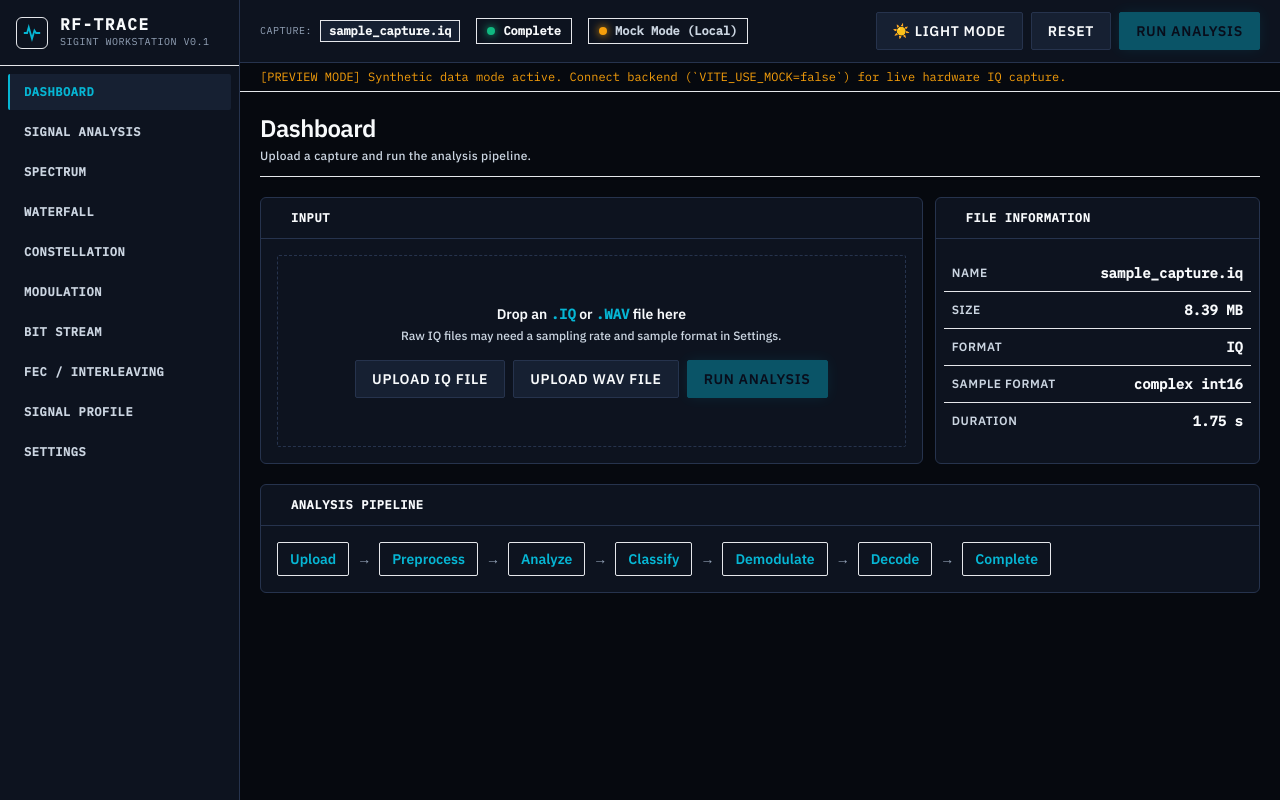
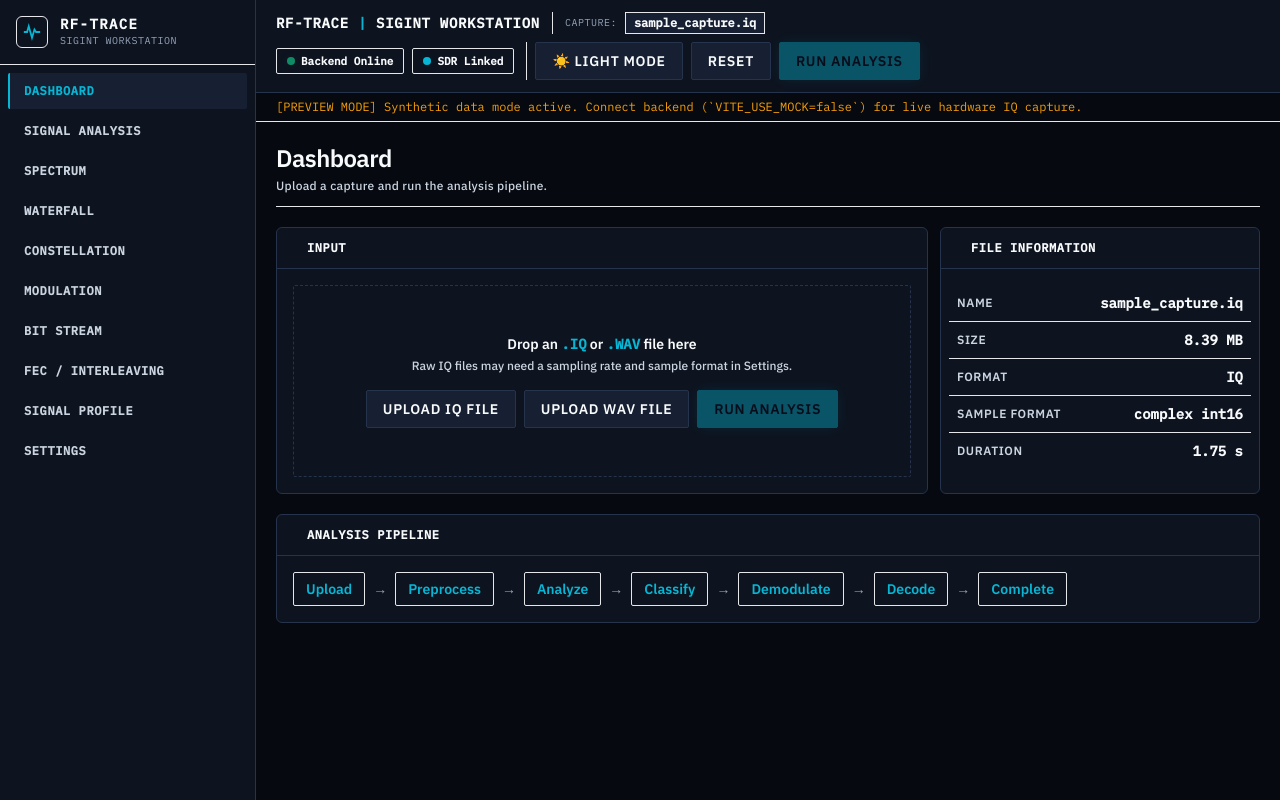
Before and after one commit to MdWaajid/RF-TRACE, a React (Vite) app: page / in a window 1280 px wide. Built offline with nearby package versions, Linux system fonts and the light colour scheme; no server answers.

Commit message:
Update chart components and main AppLayout with CSS variables, card containers, and live status indicators

```diff
--- a/src/App.tsx
+++ b/src/App.tsx
@@ -12,9 +12,23 @@ export default function App() {
   const [page, setPage] = useState<PageId>('Dashboard');
   const a = useAnalysis();
   const pages: Record<PageId, JSX.Element> = {
-    Dashboard: <Dashboard a={a} />, 'Signal Analysis': <SignalAnalysis a={a} />, Spectrum: <Spectrum a={a} />, Waterfall: <WaterfallPage a={a} />,
-    Constellation: <ConstellationPage a={a} />, Modulation: <Modulation a={a} />, 'Bit Stream': <BitStream a={a} />, 'FEC / Interleaving': <Fec a={a} />,
-    'Signal Profile': <Profile a={a} />, Settings: <Settings />,
+    Dashboard: <Dashboard a={a} />,
+    'Signal Analysis': <SignalAnalysis a={a} />,
+    Spectrum: <Spectrum a={a} />,
+    Waterfall: <WaterfallPage a={a} />,
+    Constellation: <ConstellationPage a={a} />,
+    Modulation: <Modulation a={a} />,
+    'Bit Stream': <BitStream a={a} />,
+    'FEC / Interleaving': <Fec a={a} />,
+    'Signal Profile': <Profile a={a} />,
+    Settings: <Settings />,
   };
-  return <AppLayout page={page} setPage={setPage} a={a}>{pages[page]}</AppLayout>;
+
+  return (
+    <div className="min-h-screen bg-bg text-main flex flex-col font-sans">
+      <AppLayout page={page} setPage={setPage} a={a}>
+        {pages[page]}
+      </AppLayout>
+    </div>
+  );
 }
--- a/src/layouts/AppLayout.tsx
+++ b/src/layouts/AppLayout.tsx
@@ -10,13 +10,6 @@ const dot = {
   running: 'bg-accent animate-ping',
   complete: 'bg-emerald-500 shadow-[0_0_8px_#10b981]',
   error: 'bg-bad shadow-[0_0_8px_#f43f5e]',
-} as const;
-
-const be = {
-  mock: ['bg-amber-500 shadow-[0_0_8px_#f59e0b]', 'Mock Mode (Local)'],
-  checking: ['bg-slate-400 animate-pulse', 'Checking Backend…'],
-  online: ['bg-emerald-500 shadow-[0_0_8px_#10b981]', 'Backend Online'],
-  offline: ['bg-bad shadow-[0_0_8px_#f43f5e]', 'Backend Offline'],
 } as const;
 
 export function AppLayout({ page, setPage, a, children }: { page: PageId; setPage: (p: PageId) => void; a: Analysis; children: ReactNode }) {
@@ -41,7 +34,7 @@ export function AppLayout({ page, setPage, a, children }: { page: PageId; setPag
 
   return (
     <div className="min-h-screen flex flex-col md:flex-row bg-bg">
-      <aside className="md:w-60 md:min-h-screen shrink-0 bg-panel border-b md:border-b-0 md:border-r border-line flex md:flex-col overflow-x-auto">
+      <aside className="md:w-64 md:min-h-screen shrink-0 bg-panel border-b md:border-b-0 md:border-r border-line flex md:flex-col overflow-x-auto">
         <div className="flex items-center gap-3 px-4 py-4 shrink-0 border-b border-line/60">
           <div className="w-8 h-8 rounded-md bg-accent/15 border border-accent/40 flex items-center justify-center shadow-xs">
             <svg width="18" height="18" viewBox="0 0 22 22" fill="none" stroke="var(--color-accent)" strokeWidth="2.2">
@@ -49,8 +42,8 @@ export function AppLayout({ page, setPage, a, children }: { page: PageId; setPag
             </svg>
           </div>
           <div>
-            <div className="font-mono font-black tracking-widest text-main text-base leading-none">RF-TRACE</div>
-            <div className="text-[10px] font-mono tracking-wider text-muted uppercase mt-0.5">SIGINT Workstation v0.1</div>
+            <div className="font-mono font-black tracking-widest text-main text-sm leading-none">RF-TRACE</div>
+            <div className="text-[10px] font-mono tracking-wider text-muted uppercase mt-0.5">SIGINT Workstation</div>
           </div>
         </div>
 
@@ -76,33 +69,38 @@ export function AppLayout({ page, setPage, a, children }: { page: PageId; setPag
       </aside>
 
       <div className="flex-1 min-w-0 flex flex-col">
+        {/* Top-navigation header */}
         <header className="flex flex-wrap items-center justify-between gap-x-4 gap-y-2 px-5 py-3 bg-panel border-b border-line text-xs shadow-xs">
-          <div className="flex flex-wrap items-center gap-4">
-            <div className="flex items-center gap-2">
+          <div className="flex items-center gap-3">
+            <span className="font-mono font-extrabold text-sm tracking-wider text-main uppercase">
+              RF-TRACE <span className="text-accent">|</span> SIGINT Workstation
+            </span>
+            <div className="hidden sm:flex items-center gap-2 border-l border-line/60 pl-3">
               <span className="text-muted uppercase font-mono text-[10px] tracking-wider">Capture:</span>
               <span className="font-mono font-bold text-main max-w-xs truncate bg-raised px-2 py-0.5 rounded-xs border border-line/50">{fileName}</span>
             </div>
+          </div>
 
-            <div className="flex items-center gap-2 font-mono font-semibold text-main bg-raised/40 px-2.5 py-1 rounded-xs border border-line/40">
-              <span className="relative flex h-2 w-2">
-                {a.state === 'running' && <span className="animate-ping absolute inline-flex h-full w-full rounded-full bg-sky-400 opacity-75" />}
-                <span className={`relative inline-flex rounded-full h-2 w-2 ${dot[a.state]}`} />
+          <div className="flex flex-wrap items-center gap-3">
+            {/* Live status indicators */}
+            <div className="flex items-center gap-2">
+              <span className="flex items-center gap-1.5 font-mono font-bold text-[11px] text-main px-2.5 py-1 rounded-sm bg-raised/40 border border-line/40">
+                <span className="w-2 h-2 rounded-full bg-emerald-500 glow-emerald animate-pulse" />
+                <span>Backend Online</span>
               </span>
-              <span className="capitalize">{a.state}</span>
+              <span className="flex items-center gap-1.5 font-mono font-bold text-[11px] text-main px-2.5 py-1 rounded-sm bg-raised/40 border border-line/40">
+                <span className="w-2 h-2 rounded-full bg-accent glow-accent" />
+                <span>SDR Linked</span>
+              </span>
             </div>
 
-            <div className="flex items-center gap-2 text-sub font-mono font-semibold bg-raised/40 px-2.5 py-1 rounded-xs border border-line/40">
-              <span className={`w-2 h-2 rounded-full ${be[a.backend][0]}`} />
-              {be[a.backend][1]}
+            <div className="flex items-center gap-2 border-l border-line/60 pl-2">
+              <Btn onClick={toggleTheme}>{theme === 'light' ? '🌙 Dark Mode' : '☀️ Light Mode'}</Btn>
+              <Btn onClick={a.reset}>Reset</Btn>
+              <Btn primary onClick={a.run} disabled={!a.file || a.state === 'running'}>
+                Run Analysis
+              </Btn>
             </div>
-          </div>
-
-          <div className="flex items-center gap-2">
-            <Btn onClick={toggleTheme}>{theme === 'light' ? '🌙 Dark Mode' : '☀️ Light Mode'}</Btn>
-            <Btn onClick={a.reset}>Reset</Btn>
-            <Btn primary onClick={a.run} disabled={!a.file || a.state === 'running'}>
-              Run Analysis
-            </Btn>
           </div>
         </header>
 
```
Also changed, not shown: src/components/charts.tsx (+128 -26 lines).
